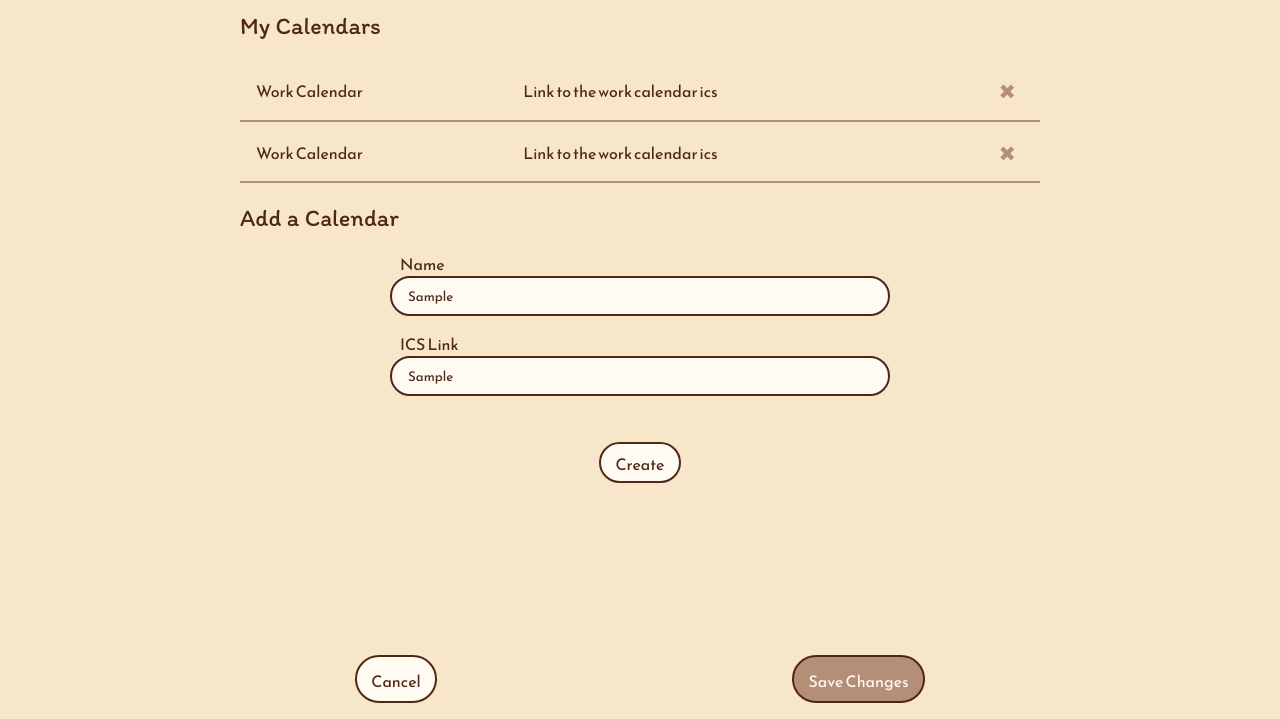
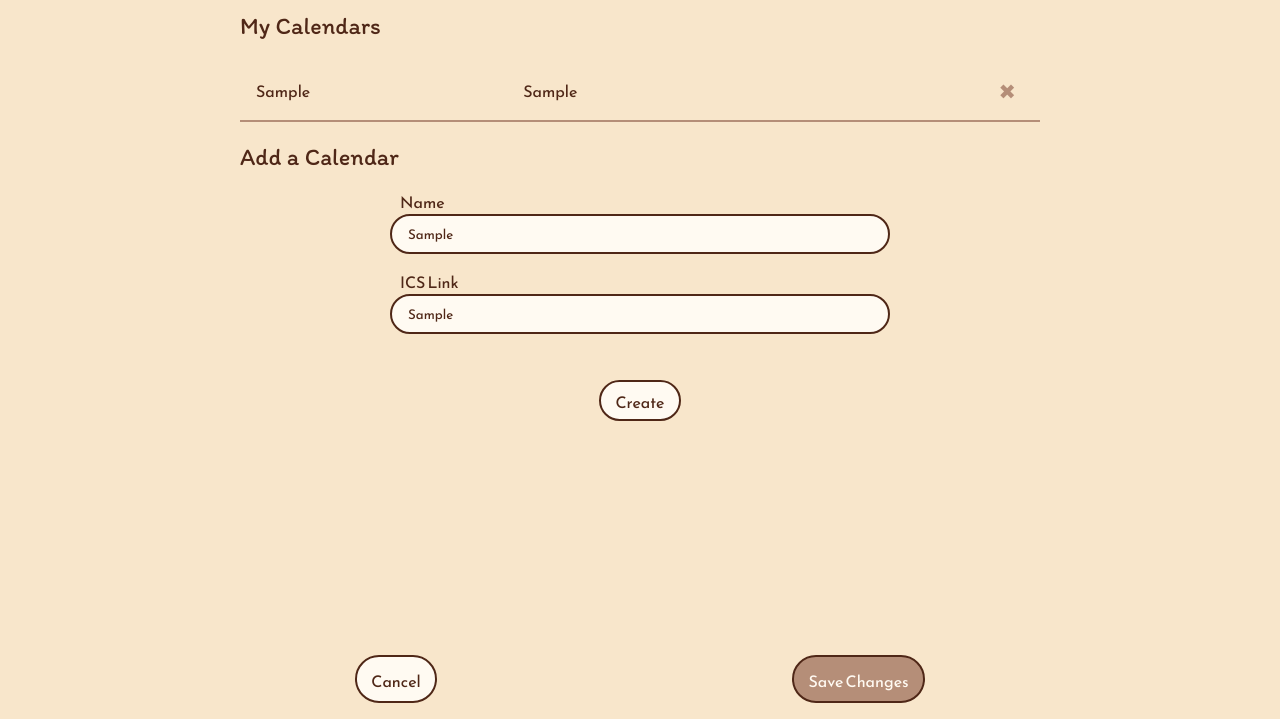
Before and after one commit to RUnroe/schedule-web-frontend, a website: page public/html/settings.html in a window 1280 px wide. Both pictures are taken after typing "Sample", "Sample" into the empty fields and a click on the button "Create". Shown: the part 81-800 px from the top of the page. Drawn offline with Linux system fonts and the light colour scheme.

Commit message:
Implement generate calendarItem method in Settings page

```diff
--- a/public/html/settings.html
+++ b/public/html/settings.html
@@ -26,16 +26,6 @@
         <h2>My Calendars</h2>
         <div id="calendarList">
             <!-- Populate based on current user -->
-            <div class="calendar-item">
-                <p>Work Calendar</p>
-                <p class="ics">Link to the work calendar ics</p>
-                <span class="delete">&#10006;</span>
-            </div>
-            <div class="calendar-item">
-                <p>Work Calendar</p>
-                <p class="ics">Link to the work calendar ics</p>
-                <span class="delete">&#10006;</span>
-            </div>
         </div>
         <div class="add-calendar-area">
             <h2>Add a Calendar</h2>
--- a/public/scripts/friends.js
+++ b/public/scripts/friends.js
@@ -75,7 +75,7 @@ const generateFriendItem = (friend, type) => {
 
     let image = document.createElement("img");
     image.classList.add("img");
-    image.id  = "profileImg";
+    // image.id  = "profileImg";
     image.src = friend.icon;
     imageContainer.appendChild(image);
 
--- a/public/scripts/settings.js
+++ b/public/scripts/settings.js
@@ -1,5 +1,5 @@
-const userCalendarList = {};
-
+let userCalendarList = [];
+let newId = 0;
 
 
 
@@ -14,15 +14,51 @@ const getCalendarList = () => {
 
 
 const updateCalendarListDisplay = () => {
+    userCalendarList.forEach(calendar => {
+        document.getElementById("calendarList").appendChild(createCalendarItem(calendar));
+    });
+}
 
+const createCalendarItem = calendar => {
+    let calendarItem = document.createElement("div");
+    calendarItem.classList.add("calendar-item");
+    calendarItem.id = calendar.id;
+
+    let calendarName = document.createElement("p");
+    calendarName.classList.add("calendar-name")
+    calendarName.innerHTML = calendar.name;
+
+    calendarItem.appendChild(calendarName);
+    let calendarICS = document.createElement("p");
+    calendarICS.classList.add("calendar-ics");
+    calendarICS.innerHTML = calendar.ics;
+
+    calendarItem.appendChild(calendarICS);
+    let deleteBtn = document.createElement("span");
+    deleteBtn.classList.add("delete");
+    deleteBtn.innerHTML = "&#10006;";
+    deleteBtn.addEventListener("click", () => {
+        removeCalendar(calendar.id);
+    });
+    calendarItem.appendChild(deleteBtn);
+    return calendarItem;
 }
 
 const removeCalendar = (id) => {
-
+    //remove element from HTML
+    document.getElementById(id).remove();
+    //remove from global list
+    userCalendarList = userCalendarList.filter((cal) => (cal.id != id));
 }
 
 const addCalendar = (name, ics) => {
-
+   let newCalendar = {
+        id: `replace${newId++}`,
+        name,
+        ics
+   }
+   document.getElementById("calendarList").appendChild(createCalendarItem(newCalendar));
+   userCalendarList.push(newCalendar);
 }
 
 const enterEditMode = (id) => {
@@ -43,6 +79,15 @@ const backToApp = () => {
 }
 
 const saveChanges = () => {
+    let modifiedList = userCalendarList.map(calendar => {
+        if(calendar.id.includes("replace")) {
+            let newCalendar = calendar;
+            newCalendar.id = null;
+            return newCalendar;
+        }
+        return calendar;
+    });
+    console.log(modifiedList);
     //fetch request. Send calendar list to backend
 
     backToApp();
```
